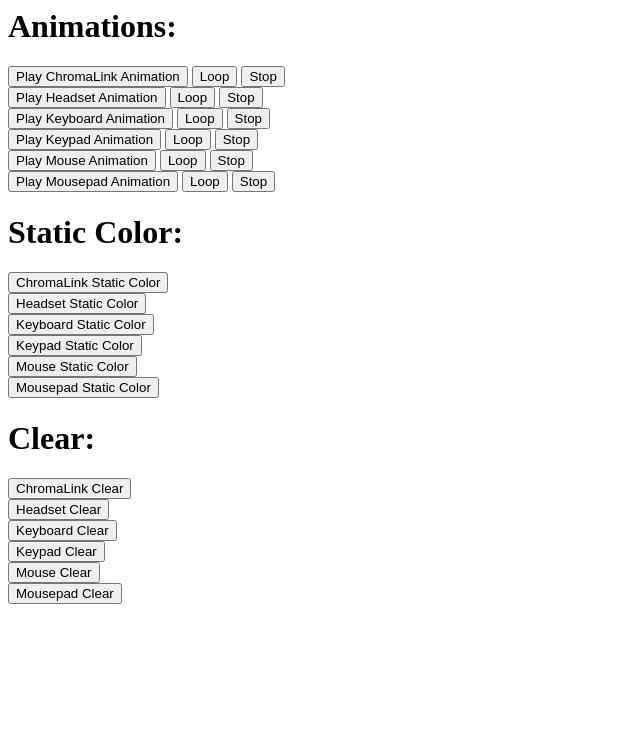
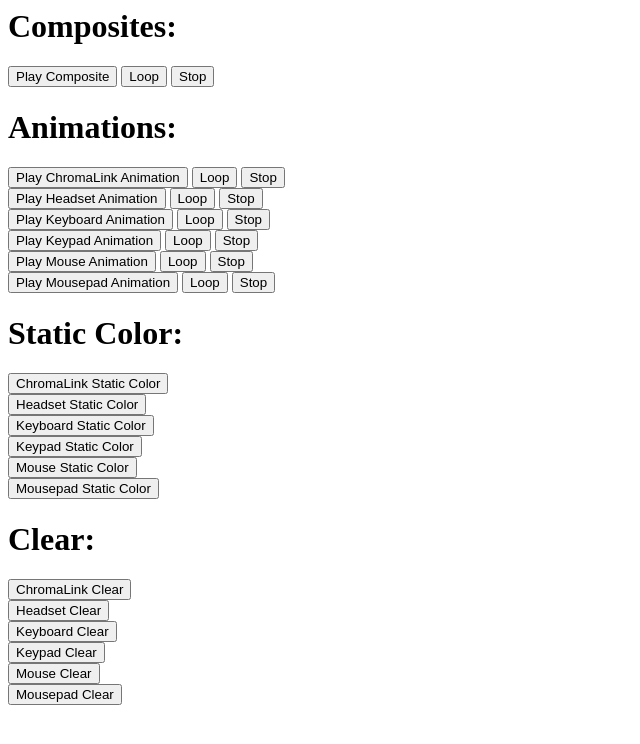
Before and after one commit to razerofficial/HTML5ChromaSDK, a website: page PlayAnimationSample.html in a window 1280 px wide. Shown: the whole page, without its empty margins (0-640 px from the left). Drawn offline with Linux system fonts and the light colour scheme; no server answers.

Commit message:
Added composite playback

```diff
--- a/ChromaAnimationTypes.js
+++ b/ChromaAnimationTypes.js
@@ -135,6 +135,22 @@
       this.LoadedAnimations[animationName].stop();
     }
   },
+  playComposite: function(animationName, loop) {
+    this.playAnimation(animationName + "_ChromaLink.chroma", loop);
+    this.playAnimation(animationName + "_Headset.chroma", loop);
+    this.playAnimation(animationName + "_Keyboard.chroma", loop);
+    this.playAnimation(animationName + "_Keypad.chroma", loop);
+    this.playAnimation(animationName + "_Mouse.chroma", loop);
+    this.playAnimation(animationName + "_Mousepad.chroma", loop);
+  },
+  stopComposite: function(animationName) {
+    this.stopAnimation(animationName + "_ChromaLink.chroma");
+    this.stopAnimation(animationName + "_Headset.chroma");
+    this.stopAnimation(animationName + "_Keyboard.chroma");
+    this.stopAnimation(animationName + "_Keypad.chroma");
+    this.stopAnimation(animationName + "_Mouse.chroma");
+    this.stopAnimation(animationName + "_Mousepad.chroma");
+  },
   staticColor: function (device, color) {
     if (device == EChromaSDKDeviceEnum.DE_ChromaLink) {
       chromaSDK.createChromaLinkEffect("CHROMA_STATIC", color);
--- a/PlayAnimationSample.html
+++ b/PlayAnimationSample.html
@@ -19,6 +19,12 @@
 </script>
 
 <body onload="onPageLoad()" onunload="onPageUnload()">
+
+<h1>Composites:</h1>
+
+<button onclick="ChromaAnimation.playComposite('Random', false);">Play Composite</button>
+<button onclick="ChromaAnimation.playComposite('Random', true);">Loop</button>
+<button onclick="ChromaAnimation.stopComposite('Random');">Stop</button><br>
 
 <h1>Animations:</h1>
 
```
